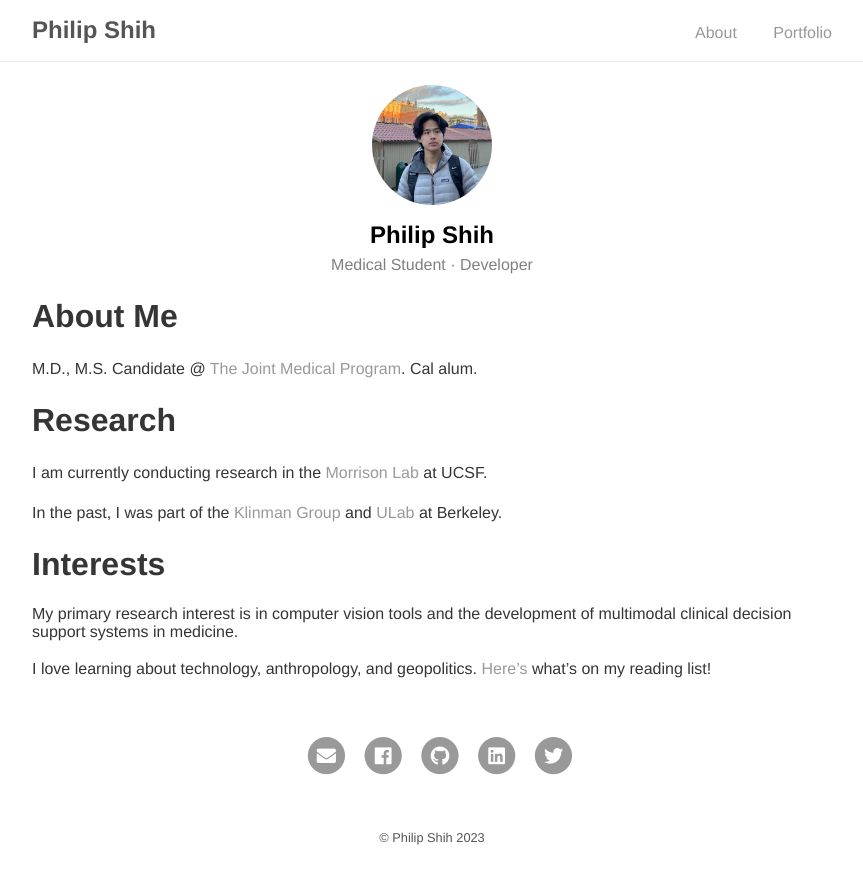
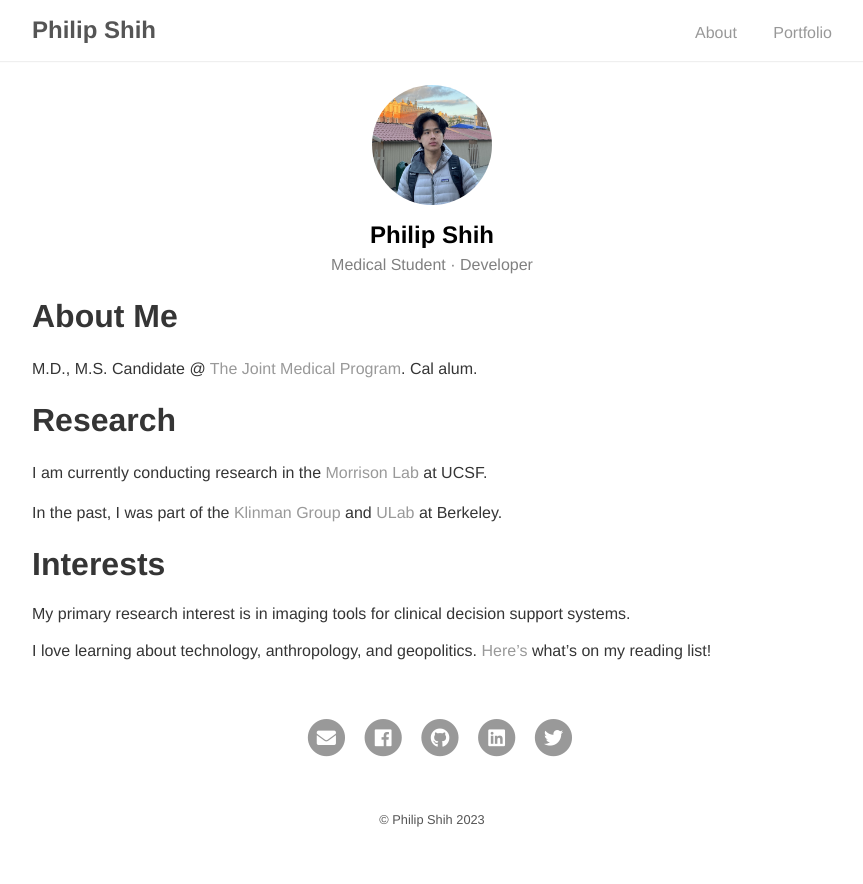
Before and after one commit to philipshih/philipshih.github.io, a Jekyll site: the page built from index.md, in a window 1280 px wide. Shown: the top 884 px of the page, without its empty margins (208-1071 px from the left). Built offline with Jekyll 4.4.1, drawn with Linux system fonts in a browser that asks for light colours; our own code applies the rules of GitHub Pages for plain Markdown files.

Commit message:
Update index.md

```diff
--- a/index.md
+++ b/index.md
@@ -13,6 +13,6 @@ In the past, I was part of the [Klinman Group](http://www.cchem.berkeley.edu/juk
 <br/>
 
 # Interests
-My primary research interest is in computer vision tools and the development of multimodal clinical decision support systems in medicine.
+My primary research interest is in imaging tools for clinical decision support systems.
 
 I love learning about technology, anthropology, and geopolitics. [Here's](https://www.goodreads.com/user/show/108682054-philip-shih) what's on my reading list!
```
